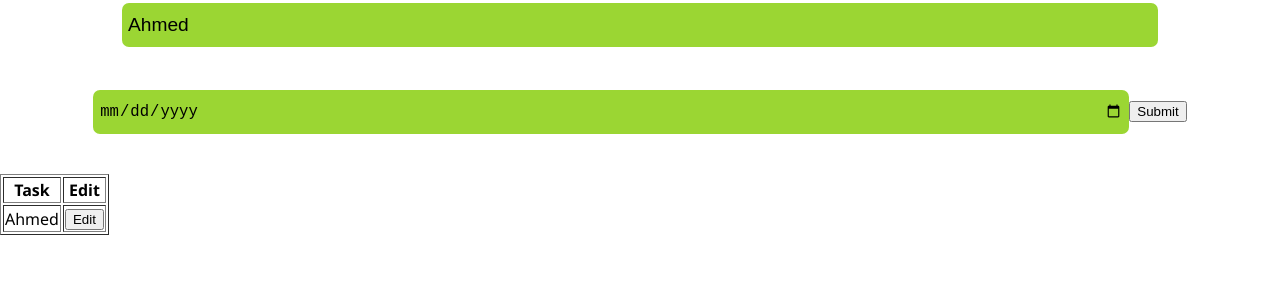
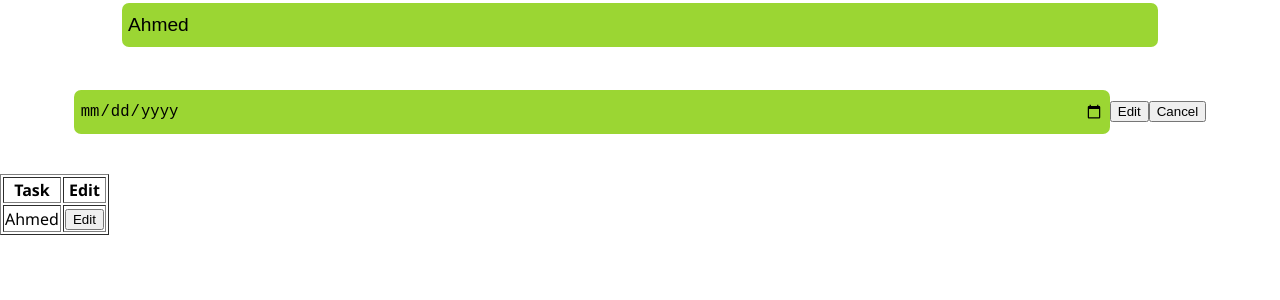
Before and after one commit to mohammedAbdulziz/Falcon, a React (Create React App) app: page / in a window 1280 px wide. Both pictures are taken after a click on the button "Edit". Shown: the top 300 px of the page. Built offline with nearby package versions, Linux system fonts and the light colour scheme; the HTML template or start-up script is replaced by a standard one.

Commit message:
Update Mycomonent.jsx

```diff
--- a/Mycomonent.jsx
+++ b/Mycomonent.jsx
@@ -1,37 +1,109 @@
-import React, { Component } from 'react'
+/* import React, { Component } from 'react'
 import MyTable from './MyTable'
-class Mycomonent extends Component {
+export default class Mycomonent extends Component {
     state={
         Persons:[
-            {name:"Ahmed",email:"7/12/2019"}
+            {name:"Ahmed",email:"a@gmail.com",phone:"7711"}
         ]
     }
+
     submitHandler= (event)=>{
         event.preventDefault()
+        this.setState(
+            {
+                Persons:[...this.state.Persons,{
+                    name:document.querySelector("#name").value,
+                    email:document.querySelector("#email").value,
+                    phone:document.querySelector("#phone").value
+                }]
+            }
+        )
+    }
+
+    deleteElement= (e) =>{
+        let index = parseInt(e.target.id)
         let newPersons = []
-        let found=false
-        let name = document.querySelector("#name").value
-        let email =document.querySelector("#email").value
-        for(let i=0;i<this.state.Persons.length;i++){
-            if(this.state.Persons[i].name!==name)
+        for(let i=0;i<this.state.Persons.length;i++)
         {
+            if(i!==index)
             newPersons.push(this.state.Persons[i])
         }
-            else
-            {
-                found=true
-                newPersons.push({name:name,email:email})
-            }
-
-        }
-        if(!found)
-        newPersons.push({name:name,email:email})
         this.setState(
             {
                 Persons:newPersons
             }
         )
     }
+    render() {
+        return (
+            <div>
+                <form onSubmit={this.submitHandler}>
+                    <input type="text" name="name" id="name" placeholder="Name"/>
+                    <input type="email" name="email" id="email" placeholder="Email"/>
+                    <input type="text" name="phone" id="phone" placeholder="phone"/>
+                    <button type="submit">Submit</button>
+                </form>
+                <MyTable persons={this.state.Persons} deleteElement={this.deleteElement}/>
+            </div>
+        )
+    }
+}
+
+//export default Mycomonent */
+
+import React, { Component } from 'react'
+import MyTable from './MyTable'
+export default class Mycomonent extends Component {
+    state={
+        id:-1,
+        Persons:[
+            {name:"Ahmed",email:"a@gmail.com"}
+        ]
+    }
+
+
+    editHandler = (e) =>{
+        e.preventDefault()
+        let index = this.state.id
+        let newPersons = []
+        let found = false
+        let name = document.querySelector("#name").value
+        let email =document.querySelector("#email").value
+        for(let i=0;i<this.state.Persons.length;i++)
+        {
+            if(i!==index)
+            newPersons.push(this.state.Persons[i])
+            else
+            {
+                found = true
+                newPersons.push({name:name,email:email})
+            }
+        }
+        if(!found)
+        newPersons.push({name:name,email:email})
+        this.setState(
+            {
+                id:-1,
+                Persons:newPersons
+            }
+        )
+        document.querySelector("#name").value=""
+        document.querySelector("#email").value=""
+
+    }
+    submitHandler= (event)=>{
+        event.preventDefault()
+        this.setState(
+            {
+                id:-1,
+                Persons:[...this.state.Persons,{
+                    name:document.querySelector("#name").value,
+                    email:document.querySelector("#email").value
+                }]
+            }
+        )
+    }
+
     editElement= (e) =>{
         let index = parseInt(e.target.id)
         //let newPersons = []
@@ -39,23 +111,56 @@ class Mycomonent extends Component {
         {
             if(i===index)
             {
+
                 document.querySelector("#name").value=this.state.Persons[i].name
                 document.querySelector("#email").value=this.state.Persons[i].email
             }
         }
+        this.setState(
+            {
+                id:index
+            }
+        )
 
     }
+    cancelHandler = ()=>{
+        this.setState(
+            {
+                id:-1
+            }
+        )
+        document.querySelector("#name").value=""
+        document.querySelector("#email").value=""
+    }
     render() {
+        if(this.state.id===-1)
+        {
             return (
                 <div>
                     <form onSubmit={this.submitHandler}>
-                    <input type="text" name="name" id="name" placeholder="Task"/>
-                    <input type="date" name="email" id="email" placeholder="Date"/>
-                    <button type="submit">Submit</button>
+                        <input type="text" name="name" id="name" placeholder="Name"/>
+                        <input type="date" name="email" id="email" placeholder=""/>
+                        <button type="submit">Add</button>
                     </form>
                     <MyTable persons={this.state.Persons} editElement={this.editElement}/>
                 </div>
             )
         }
+        else{
+            return (
+                <div>
+                    <form onSubmit={this.submitHandler}>
+                        <input type="text" name="name" id="name" placeholder="Task"/>
+                        <input type="date" name="email" id="email" placeholder=""/>
+                        <button onClick={this.editHandler}>Edit</button>
+                        <button onClick={this.cancelHandler}>Cancel</button>
+                    </form>
+                    <MyTable persons={this.state.Persons} editElement={this.editElement}/>
+                </div>
+            )
         }
-export default Mycomonent
+
+    }
+}
+
+//export default Mycomonent
```
Lines whose indentation alone changed are shown as unchanged.
